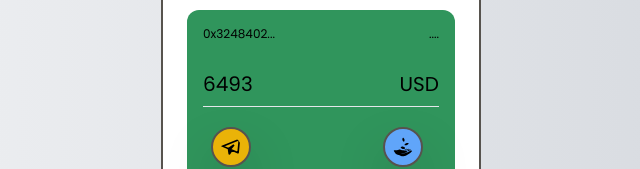
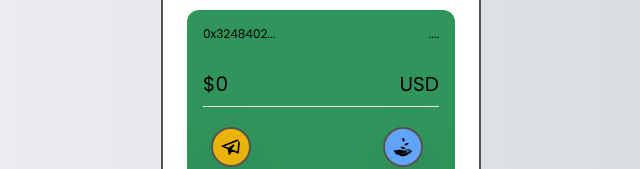
Before and after one commit to royvardhan/wallet, a React (Create React App) app: page / in a window 1280 px wide. Shown: the part 168-337 px from the top of the page, without its empty margins (319-959 px from the left). Built offline with nearby package versions, Linux system fonts and the light colour scheme.

Commit message:
Update Wallet.js

```diff
--- a/src/Wallet.js
+++ b/src/Wallet.js
@@ -2,38 +2,43 @@
 import { GrSend} from "react-icons/gr";
 import { GiReceiveMoney } from "react-icons/gi";
 import { ethers } from "ethers"
-import { useState } from "react";
+import { useState, useEffect } from "react";
 
 export default function Wallet() {
 
-    const [walletAddress, setWallet] = useState(null);
+
     const [mnemonic, setMnemonic] = useState(null);
     const [privateKey, setPrivateKey] = useState(null);
-
-    async function createWallet() {
-        const wallet = await ethers.Wallet.createRandom();
-        await setWallet(wallet.address);
-        await setPrivateKey(wallet.privateKey);
-        await setMnemonic(wallet.mnemonic);
-    }
-
+    const [walletAddress, setWallet] = useState(function checkWallet() {
+        if (!mnemonic) {const wallet = ethers.Wallet.createRandom();
+            setPrivateKey(wallet.privateKey);
+            setMnemonic(wallet.mnemonic);
+            return wallet.address}
+    });
+    const [balance, setBalance] = useState(0);
     // const etherscanApi = "https://api.etherscan.io/api?module=account&action=balance&address=";
-    const wallet = "0xde0b295669a9fd93d5f28d9ec85e40f4cb697bae"
+    const wallet = walletAddress
     // const tags = "&tag=latest&apikey="
     const apiKey = "FRSY1R3HCHWGUICNM54XYZ3Q8PK1PITJAR"
     const etherscan = `https://api.etherscan.io/api?module=account&action=balance&address=${wallet}&tag=latest&apikey=${apiKey}`
 
 
-    async function fetchBalance() {
-        await createWallet();
+
+    async function getBalance() {
         await fetch(etherscan)
         .then(res => res.json())
-        .then(data => { console.log(ethers.utils.formatEther(data.result))})
+        .then(data => {
+            })
+
+    }
+
+
+
+
         // const provider = await ethers.getDefaultProvider()
         // const balance = await provider.getBalance(walletAddress);
         // const balanceInEth = await ethers.utils.formatEther(balance)
         // console.log(`balance: ${balanceInEth} ETH`)
-    }
 
 
     return (
@@ -52,7 +57,7 @@ export default function Wallet() {
                 </detailscontainer>
 
                 <detailscontainer className="flex text-xl justify-between mt-7">
-                <p>6493</p>
+                <p>${balance}</p>
                 <button>USD</button>
                 </detailscontainer>
 
@@ -64,7 +69,7 @@ export default function Wallet() {
                 </detailscontainer>
 
                 <detailscontainer className="flex justify-between pl-2 pr-2 mt-1">
-                <button onClick={fetchBalance} className="ml-1">Send</button>
+                <button onClick={getBalance} className="ml-1">Send</button>
                 <button>Receive</button>
                 </detailscontainer>
             </container>
```
